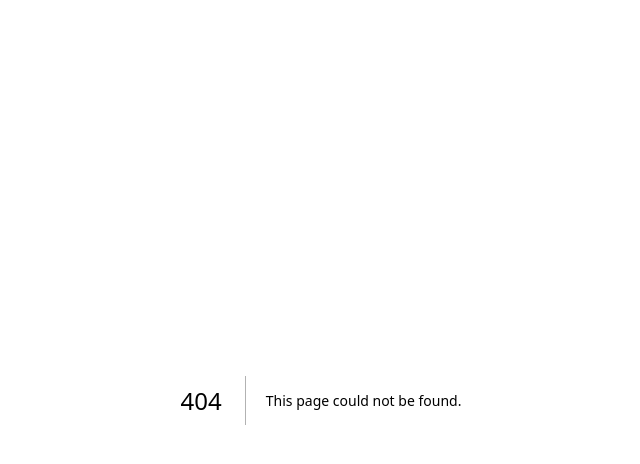
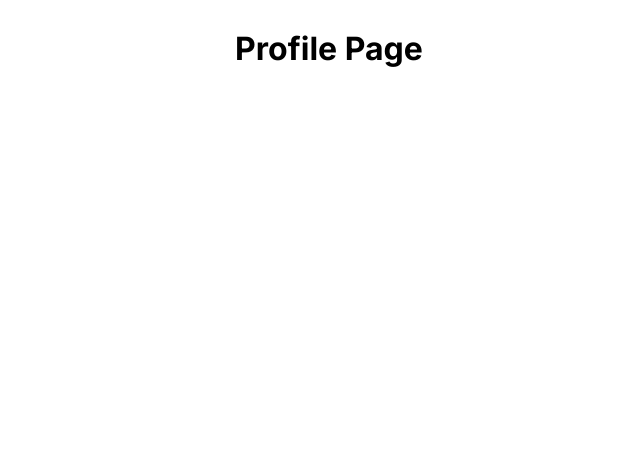
Before and after one commit to jpbonch/quizapp, a Next.js app: page /profile in a window 1280 px wide. Before the commit this address had no page. Shown: the top 464 px of the page, without its empty margins (319-959 px from the left). Built offline with nearby package versions, Linux system fonts and the light colour scheme.

Commit message:
Created basic profile page structure

```diff
--- a/src/app/page.js
+++ b/src/app/page.js
@@ -1,13 +1,19 @@
 import styles from "./page.module.css";
 import SearchBar from "./components/SearchBar";
 import QuizRow from "./components/QuizRow";
+import Link from "next/link"
 
 export default function Home() {
+
   return (
     <main className={styles.main}>
       <div className={styles.header}>
         <h1>Epic Quiz APP</h1>
         <SearchBar ></SearchBar>
+        {/*Profile page icon */}
+        <Link href="/profile">
+          <svg width="15" height="15" viewBox="0 0 15 15" fill="none" xmlns="http://www.w3.org/2000/svg"><path d="M7.5 0.875C5.49797 0.875 3.875 2.49797 3.875 4.5C3.875 6.15288 4.98124 7.54738 6.49373 7.98351C5.2997 8.12901 4.27557 8.55134 3.50407 9.31167C2.52216 10.2794 2.02502 11.72 2.02502 13.5999C2.02502 13.8623 2.23769 14.0749 2.50002 14.0749C2.76236 14.0749 2.97502 13.8623 2.97502 13.5999C2.97502 11.8799 3.42786 10.7206 4.17091 9.9883C4.91536 9.25463 6.02674 8.87499 7.49995 8.87499C8.97317 8.87499 10.0846 9.25463 10.8291 9.98831C11.5721 10.7206 12.025 11.8799 12.025 13.5999C12.025 13.8623 12.2376 14.0749 12.5 14.0749C12.7623 14.075 12.975 13.8623 12.975 13.6C12.975 11.72 12.4778 10.2794 11.4959 9.31166C10.7244 8.55135 9.70025 8.12903 8.50625 7.98352C10.0187 7.5474 11.125 6.15289 11.125 4.5C11.125 2.49797 9.50203 0.875 7.5 0.875ZM4.825 4.5C4.825 3.02264 6.02264 1.825 7.5 1.825C8.97736 1.825 10.175 3.02264 10.175 4.5C10.175 5.97736 8.97736 7.175 7.5 7.175C6.02264 7.175 4.825 5.97736 4.825 4.5Z" fill="currentColor" fill-rule="evenodd" clip-rule="evenodd"></path></svg>
+        </Link>
       </div>
       <QuizRow title="Trending Quizzes"></QuizRow>
       <QuizRow title="Suggested for you"></QuizRow>
--- /dev/null
+++ b/src/app/profile/page.js
@@ -0,0 +1,12 @@
+import styles from "../page.module.css";
+
+export default function Home() {
+
+  return (
+    <main className={styles.main}>
+      <div className={styles.header}>
+        <h1>Profile Page</h1>
+      </div>
+    </main>
+  );
+}
```
Also changed, not shown: package.json (+4 -3 lines), 1 other file (tests, documents, lock files or other folders).
